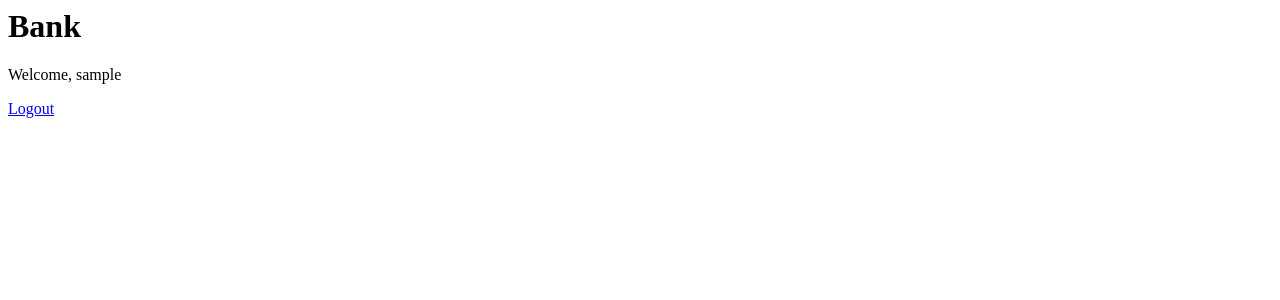
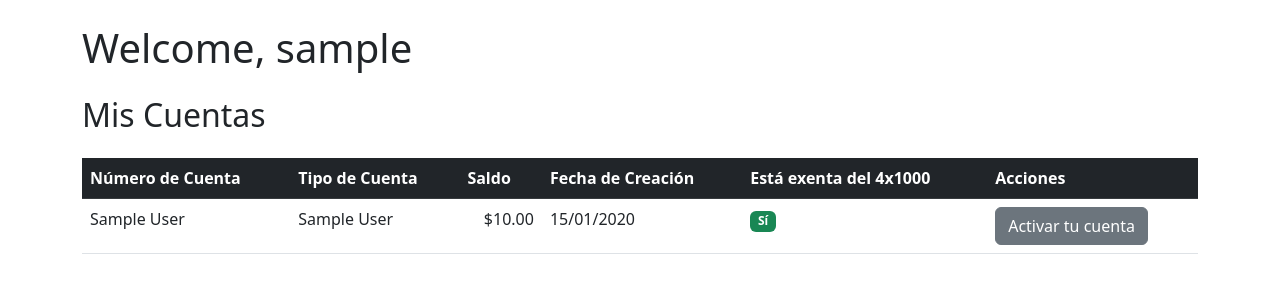
Before and after one commit to DiegoMurillo7536/bank_with_django, a Django app: page / in a window 1280 px wide. Shown: the top 300 px of the page. Run offline with Django 5.2, Linux system fonts and the light colour scheme; a user stored in the database is signed in; tables that the repository leaves empty hold one stand-in row (values such as "Sample post").

Commit message:
feat: Creacion de nombre de cuenta de manera dinamica y organizacion de formulario

```diff
--- a/bank/admin/account.py
+++ b/bank/admin/account.py
@@ -1,8 +1,11 @@
 from django.contrib import admin
-from bank.models.account import Account
+from ..models import Account
+from ..models.user_profile import UserProfile
+from django.contrib.auth.models import User
 
 @admin.register(Account)
 class AccountAdmin(admin.ModelAdmin):
     list_display = ('id', 'account_name', 'user_id', 'account_type', 'amount', 'is_exempt', 'created_at')
     search_fields = ('account_name',)
     list_filter = ('is_exempt', 'account_type')
+    readonly_fields = ('amount', 'account_name')
--- a/bank/forms.py
+++ b/bank/forms/registration_form.py
@@ -1,7 +1,7 @@
 from django import forms
 from django.contrib.auth.forms import UserCreationForm
 from django.contrib.auth.models import User
-from .models.user_profile import UserProfile
+from ..models.user_profile import UserProfile
 from django.core.exceptions import ValidationError
 
 class RegistrationForm(UserCreationForm):
--- a/bank/models/account.py
+++ b/bank/models/account.py
@@ -1,19 +1,34 @@
 from django.db import models
 from .account_type import AccountType
 from django.contrib.auth.models import User
+from .user_profile import UserProfile
 
 class Account(models.Model):
     id = models.AutoField(primary_key=True)
-    account_name = models.CharField(max_length=10, blank=False, null=False)  # Iniciales del cliente
-    is_exempt = models.BooleanField(default=False)  # Exento de impuestos o algo similar
-    user_id = models.IntegerField()  # ID del cliente como entero
-    account_type = models.ForeignKey(AccountType, on_delete=models.CASCADE)  # Relación con tipo de cuenta
-    amount = models.DecimalField(max_digits=10, decimal_places=2, default=0.00)  # Saldo de la cuenta
-    created_at = models.DateTimeField(auto_now_add=True)  # Fecha de creación
-    updated_at = models.DateTimeField(auto_now=True)  # Última actualización
+    account_name = models.CharField(max_length=10, blank=True, null=True)
+    is_exempt = models.BooleanField(default=False)
+    user_id = models.ForeignKey(User, on_delete=models.CASCADE)
+    account_type = models.ForeignKey(AccountType, on_delete=models.CASCADE)
+    amount = models.DecimalField(max_digits=10, decimal_places=2, default=0.00)
+    created_at = models.DateTimeField(auto_now_add=True)
+    updated_at = models.DateTimeField(auto_now=True)
+    is_active = models.BooleanField(default=False)
 
     def __str__(self):
         return f"{self.account_name} - {self.amount}"
 
+    def save(self, *args, **kwargs):
+        if not self.pk:
+            user = self.user_id
+            try:
+                user_profile = UserProfile.objects.get(user=user)
+                first_letter = user.first_name[0] if user.first_name else ''
+                last_letter = user.last_name[0] if user.last_name else ''
+                id_numbers = user_profile.identificacion[:3] if user_profile.identificacion else ''
+                self.account_name = f"{first_letter}{last_letter}{id_numbers}".upper()
+            except UserProfile.DoesNotExist:
+                raise ValueError("El usuario no tiene un perfil de usuario asociado.")
+        super().save(*args, **kwargs)
+
     class Meta:
         db_table = 'bank_account'
--- a/bank/templates/bank/bank.html
+++ b/bank/templates/bank/bank.html
@@ -1,3 +1,49 @@
-<h1>Bank</h1>
-<p>Welcome, {{ user.username }}</p>
-<a href="{% url 'logout' %}">Logout</a>
+{% extends 'base.html' %}
+
+{% block content %}
+
+<div class="container mt-4">
+    <h1 class="mb-4">Welcome, {{ user.username }}</h1>
+    <h2 class="mb-4">Mis Cuentas</h2>
+    {% if accounts %}
+        <div class="table-responsive">
+            <table class="table table-hover">
+                <thead class="table-dark">
+                    <tr>
+                        <th>Número de Cuenta</th>
+                        <th>Tipo de Cuenta</th>
+                        <th>Saldo</th>
+                        <th>Fecha de Creación</th>
+                        <th>Está exenta del 4x1000</th>
+                        <th>Acciones</th>
+                    </tr>
+                </thead>
+                <tbody>
+                    {% for account in accounts %}
+                        <tr>
+                            <td>{{ account.account_name }}</td>
+                            <td>{{ account.account_type }}</td>
+                            <td class="text-end">${{ account.amount|floatformat:2 }}</td>
+                            <td>{{ account.created_at|date:"d/m/Y" }}</td>
+                            <td>
+                                {% if account.is_exempt %}
+                                    <span class="badge bg-success">Sí</span>
+                                {% else %}
+                                    <span class="badge bg-secondary">No</span>
+                                {% endif %}
+                            </td>
+                            <td>
+                                <a href="{% url 'bank:go_to_activate_account' account.id %}" class="btn btn-secondary">Activar tu cuenta</a>
+                            </td>
+                        </tr>
+                    {% endfor %}
+                </tbody>
+            </table>
+        </div>
+    {% else %}
+        <div class="alert alert-info">
+            No tienes cuentas registradas.
+        </div>
+    {% endif %}
+</div>
+{% endblock %}
--- a/bank/views.py
+++ b/bank/views.py
@@ -1,12 +1,19 @@
 from django.shortcuts import render, redirect
 from django.contrib.auth.decorators import login_required
 from django.contrib.auth import logout
-from .forms import RegistrationForm
+from .forms.registration_form import RegistrationForm
 from django.core.exceptions import ValidationError
+from .models import Account
 # Create your views here.
 @login_required
 def bank(request):
-    return render(request, 'bank/bank.html')
+    # Obtener todas las cuentas del usuario actual
+    accounts = Account.objects.filter(user_id=request.user)
+
+    context = {
+        'accounts': accounts,
+    }
+    return render(request, 'bank/bank.html', context)
 
 def logout_view(request):
     logout(request)
```
Also changed, not shown: bank/templates/bank/account/activate_account.html (added, +7 -0 lines).
